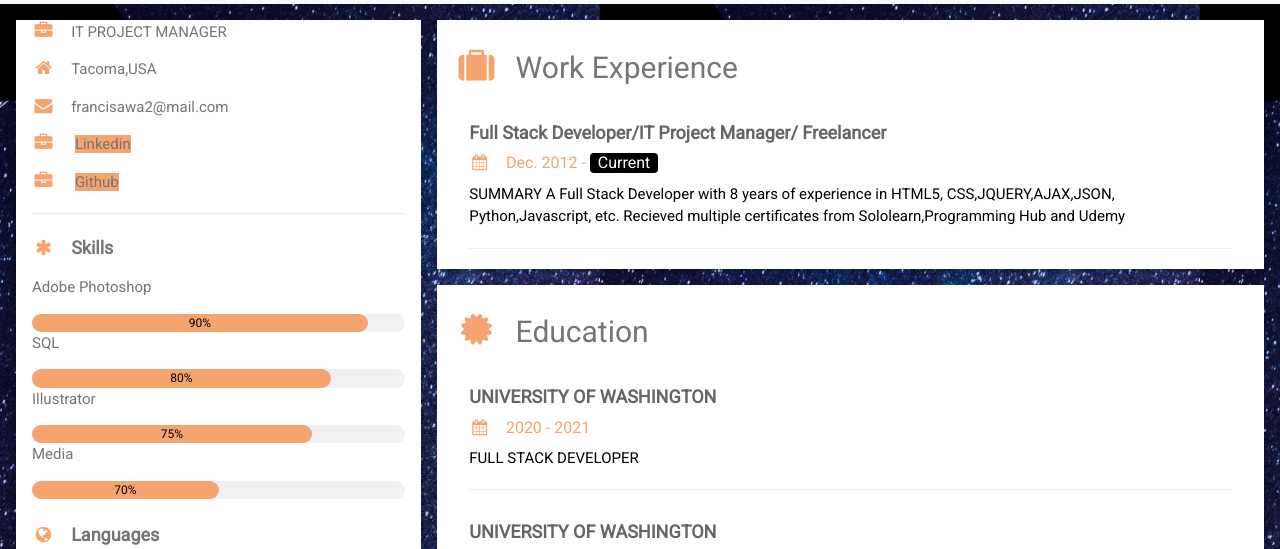
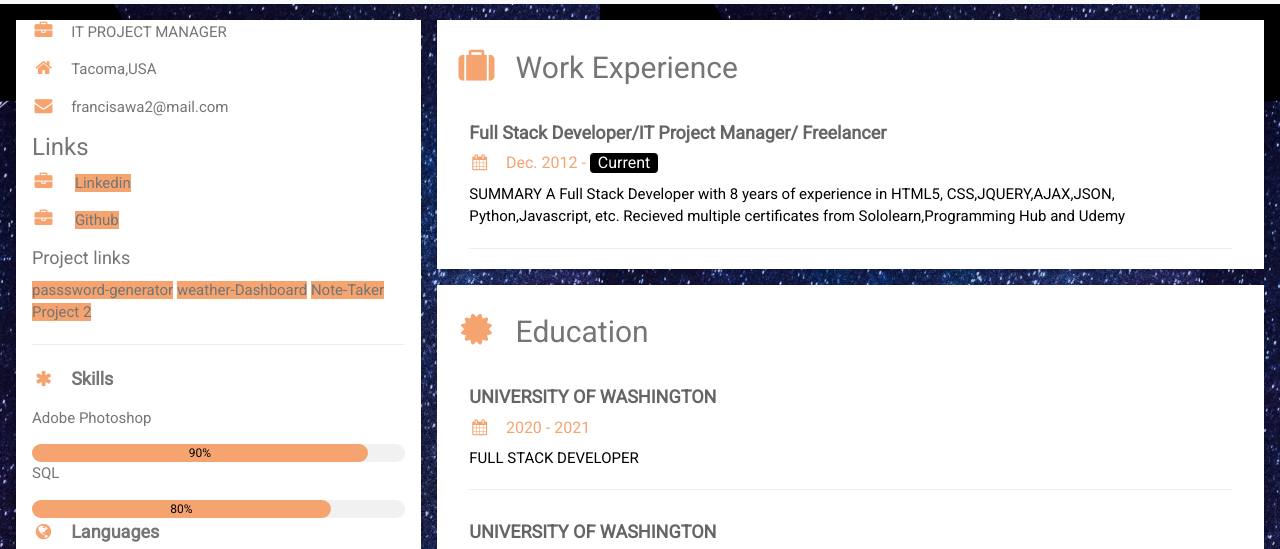
Before and after one commit to francisawa/Portfolio, a plain HTML site: page resume.html in a window 1280 px wide. Shown: the part 200-749 px from the top of the page. Drawn offline with nearby package versions, Linux system fonts and the light colour scheme; files that its build step writes are made by us from their sources.

Commit message:
updated pictures,and Resume links

```diff
--- a/resume.html
+++ b/resume.html
@@ -69,10 +69,18 @@
           <p><i class="fa fa-briefcase fa-fw w3-margin-right w3-large myColor"></i>IT PROJECT MANAGER</p>
           <p><i class="fa fa-home fa-fw w3-margin-right w3-large myColor"></i>Tacoma,USA </p>
           <p><i class="fa fa-envelope fa-fw w3-margin-right w3-large myColor"></i>francisawa2@mail.com</p>
-        <p><i class="fa fa-briefcase fa-fw w3-margin-right w3-large myColor"></i>
+
+          <h3>Links</h3>
+          <p><i class="fa fa-briefcase fa-fw w3-margin-right w3-large myColor"></i>
           <a href="https://www.linkedin.com/in/awa-olweny-191bb11b/s" target="_blank">Linkedin</a></p>
         <p><i class="fa fa-briefcase fa-fw w3-margin-right w3-large myColor"></i>
           <a href="https://github.com/francisawa" target="_blank">Github</a></p>
+          <h5>Project links</h5>
+          <a href="https://francisawa.github.io/passsword-generator/" target="_blank">passsword-generator</a>
+          <a href=" https://francisawa.github.io/weather-Dashboard/" target="_blank">weather-Dashboard</a>
+          <a href="https://github.com/francisawa/Note-Taker" target="_blank">Note-Taker</a>
+          <a href=" https://frozen-earth-11241.herokuapp.com/" target="_blank">Project 2</a>
+
         <hr>
 
           <p class="w3-large"><b><i class="fa fa-asterisk fa-fw w3-margin-right myColor"></i>Skills</b></p>
@@ -86,15 +94,6 @@
               <div class="w3-center">80%</div>
             </div>
           </div>
-          <p>Illustrator</p>
-          <div class="w3-light-grey w3-round-xlarge w3-small">
-            <div class="w3-container w3-center w3-round-xlarge myBG" style="width:75%">75%</div>
-          </div>
-          <p>Media</p>
-          <div class="w3-light-grey w3-round-xlarge w3-small">
-            <div class="w3-container w3-center w3-round-xlarge myBG" style="width:50%">70%</div>
-          </div>
-          <br>
 
           <p class="w3-large w3-text-theme"><b><i class="fa fa-globe fa-fw w3-margin-right myColor"></i>Languages</b></p>
           <p>HTML5</p>
@@ -127,6 +126,7 @@
           <p>SUMMARY
             A Full Stack Developer with 8 years of experience in HTML5, CSS,JQUERY,AJAX,JSON, Python,Javascript, etc. Recieved multiple certificates from Sololearn,Programming Hub and Udemy </p>
           <hr>
+
         </div>
       </div>
 
```
Also changed, not shown: index.html (+1 -1 lines), portfolio.html (+3 -3 lines), assets/imgs/portpolio1 (2).jpg (added), assets/imgs/portpolio3.jpg (added), assets/imgs/portpolio4.jpg (added), assets/imgs/portpolio5.jpg (added), assets/imgs/portpolio6.jpg (added).
